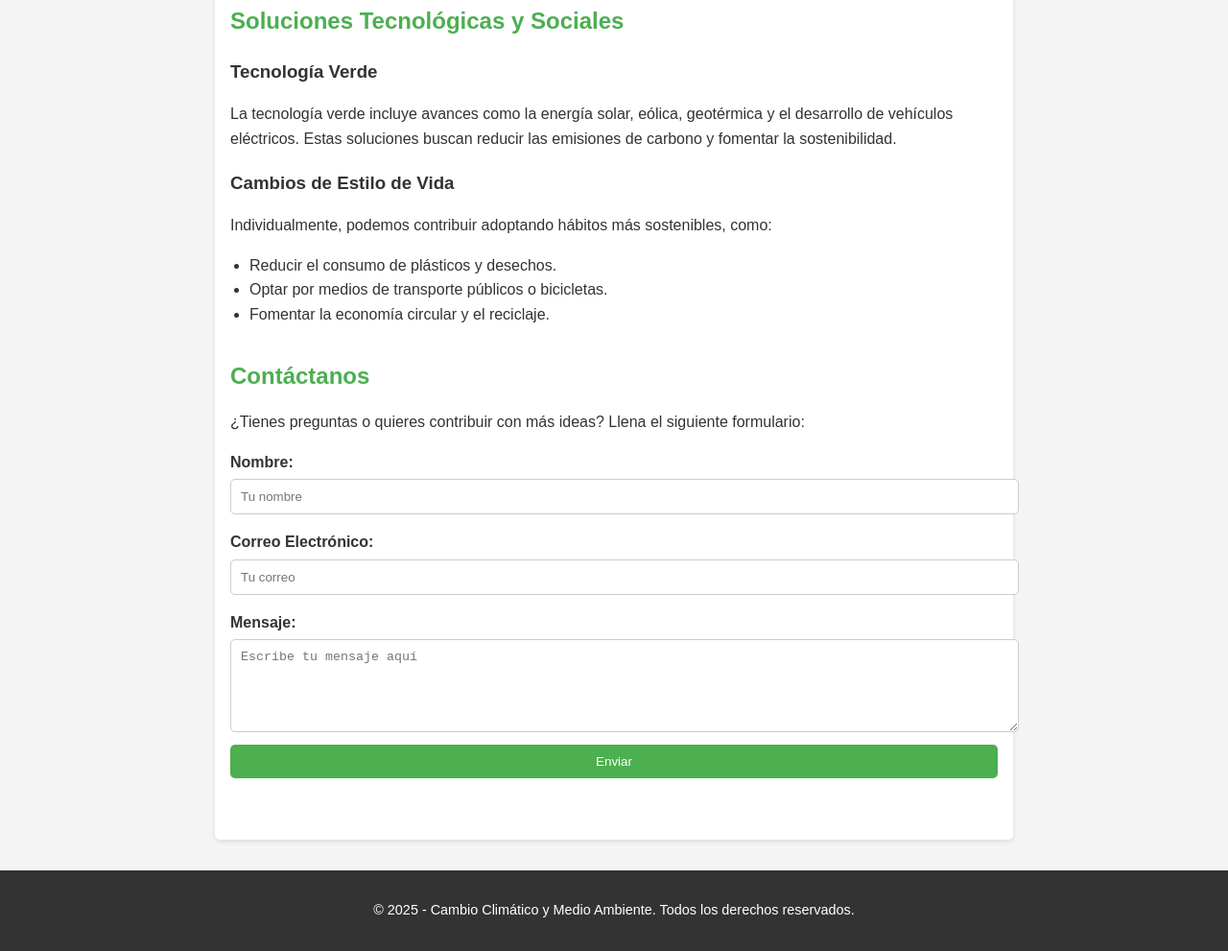
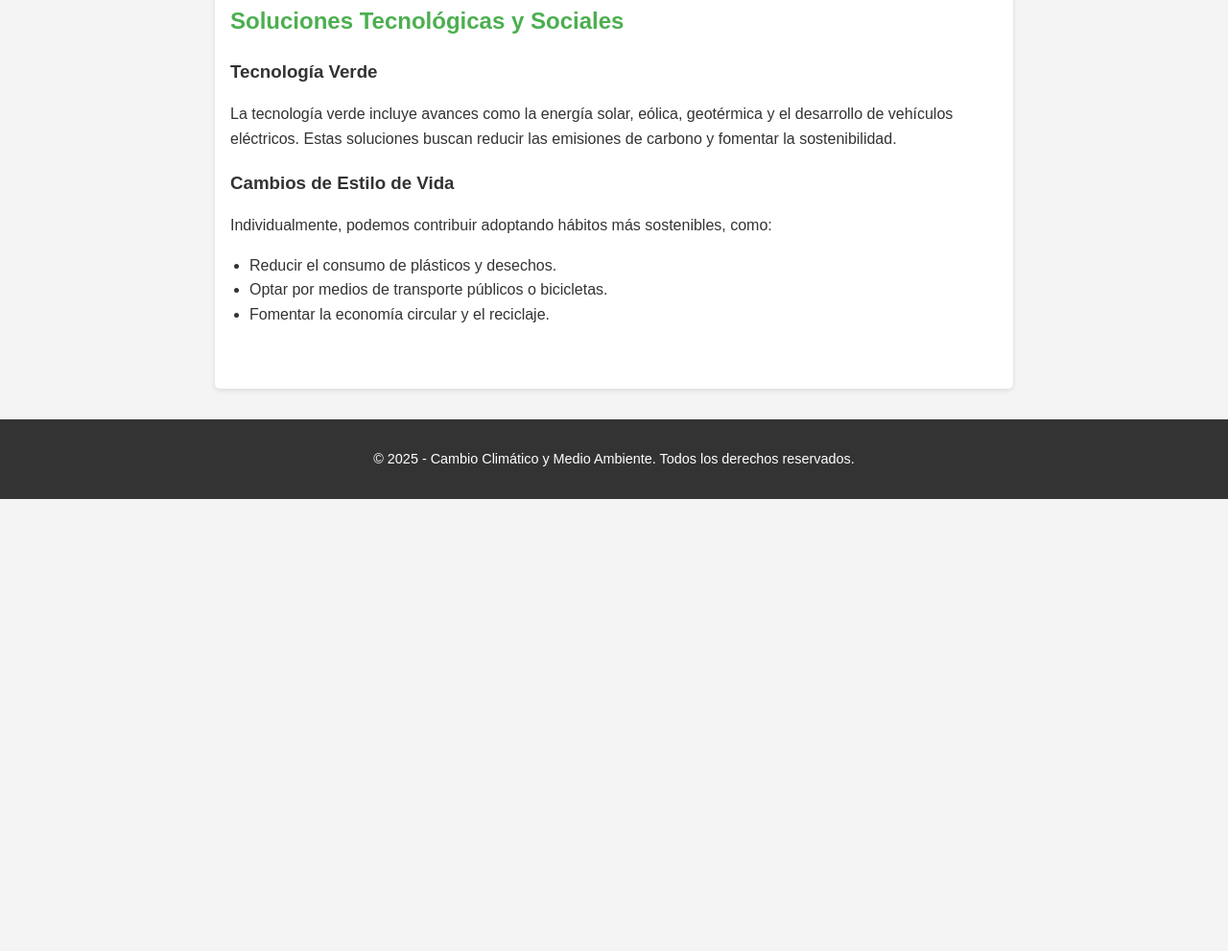
Before and after one commit to 6548168161/CarlosSanchezClimaYVida.git.io, a plain HTML site: page index.html in a window 1280 px wide. Shown: the part 1263-2254 px from the top of the page at 96% size. After the commit the page ends 1783 px from the top, so only its background shows below. Drawn offline with Linux system fonts and the light colour scheme.

Commit message:
Update index.html

```diff
--- a/index.html
+++ b/index.html
@@ -18,7 +18,6 @@
                 <li><a href="#causas">Causas</a></li>
                 <li><a href="#efectos">Efectos</a></li>
                 <li><a href="#soluciones">Soluciones</a></li>
-                <li><a href="#contacto">Contacto</a></li>
             </ul>
         </nav>
     </header>
@@ -86,20 +85,6 @@
                 <li>Fomentar la economía circular y el reciclaje.</li>
             </ul>
         </section>
-
-        <section id="contacto">
-            <h2>Contáctanos</h2>
-            <p>¿Tienes preguntas o quieres contribuir con más ideas? Llena el siguiente formulario:</p>
-            <form>
-                <label for="nombre">Nombre:</label>
-                <input type="text" id="nombre" name="nombre" placeholder="Tu nombre" required>
-                <label for="email">Correo Electrónico:</label>
-                <input type="email" id="email" name="email" placeholder="Tu correo" required>
-                <label for="mensaje">Mensaje:</label>
-                <textarea id="mensaje" name="mensaje" placeholder="Escribe tu mensaje aquí" rows="5" required></textarea>
-                <button type="submit">Enviar</button>
-            </form>
-        </section>
     </main>
 
     <footer>
```
